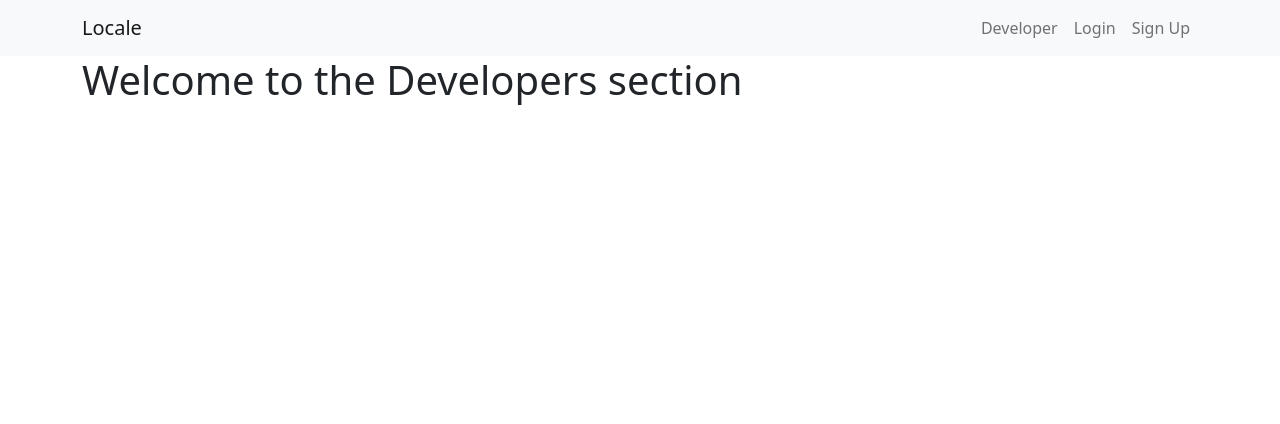
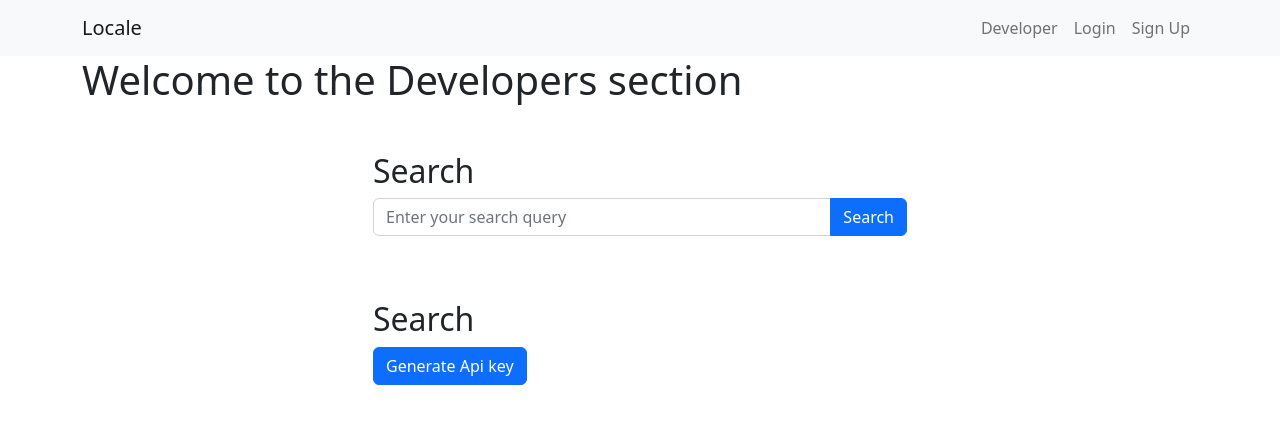
Before and after one commit to TechyStarr/Locale-API, a Flask app: page /dev in a window 1280 px wide. Shown: the top 424 px of the page. Run offline with Flask 3, Linux system fonts and the light colour scheme.

Commit message:
fixed template errors

```diff
--- a/website/templates/dev.html
+++ b/website/templates/dev.html
@@ -7,5 +7,33 @@
 <h1>Welcome to the Developers section</h1>
 
 
+<section class="container my-5">
+    <div class="row justify-content-center">
+        <div class="col-md-6">
+            <h2>Search</h2>
+            <form method="GET", action="{{url_for('views.query')}}">
+                <div class="input-group mb-3">
+                        <input type="text" class="form-control" placeholder="Enter your search query" aria-label="Search Query" aria-describedby="search-button">
+                        <button class="btn btn-primary" type="submit" id="search-button">Search</button>
+                </div>
+            </form>
+        </div>
+    </div>
+</section>
+
+<section class="container my-5">
+    <div class="row justify-content-center">
+        <div class="col-md-6">
+            <h2>Search</h2>
+            <form method="GET", action="{{url_for('views.query')}}">
+                <div class="input-group mb-3">
+                        <button class="btn btn-primary" type="submit" id="search-button">Generate Api key</button>
+                </div>
+            </form>
+        </div>
+    </div>
+</section>
+
+
 
 {% endblock %}
--- a/website/webviews/views.py
+++ b/website/webviews/views.py
@@ -46,7 +46,7 @@ def query():
                     Region.name.ilike(f'%{q}%')  # Include region name in the search
                 )
             ).all()
-            return render_template("index.html", results=results)
+            return render_template("search.html", results=results)
         else:
             return redirect(url_for('views.index'))
     else:
```
